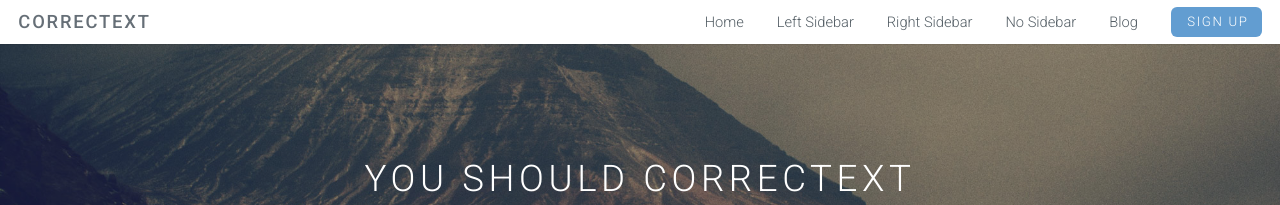
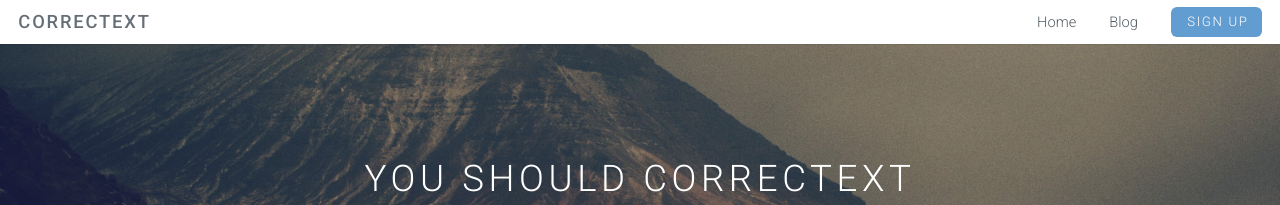
Before and after one commit to LevlUp/correctext, a Jekyll site: the page built from index.html, in a window 1280 px wide. Shown: the top 205 px of the page. Built offline with Jekyll 4.4.1, drawn with Linux system fonts in a browser that asks for light colours.

Commit message:
remove extra nav links

```diff
--- a/_includes/header.html
+++ b/_includes/header.html
@@ -4,9 +4,6 @@
     <nav id="nav">
         <ul>
             <li><a href="{{ site.baseurl }}/">Home</a></li>
-            <li><a href="{{ site.baseurl }}/left-sidebar.html">Left Sidebar</a></li>
-            <li><a href="{{ site.baseurl }}/right-sidebar.html">Right Sidebar</a></li>
-            <li><a href="{{ site.baseurl }}/no-sidebar.html">No Sidebar</a></li>
             <li><a href="{{ site.baseurl }}/blog.html">Blog</a></li>
             {% for page in site.pages %}
                   {% if page.title %}
```
